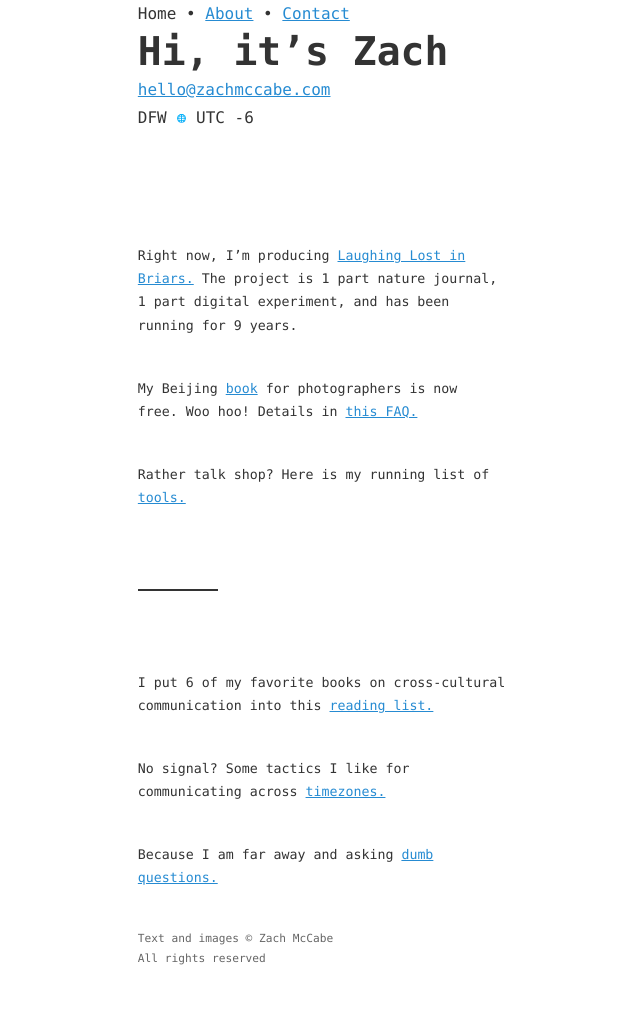
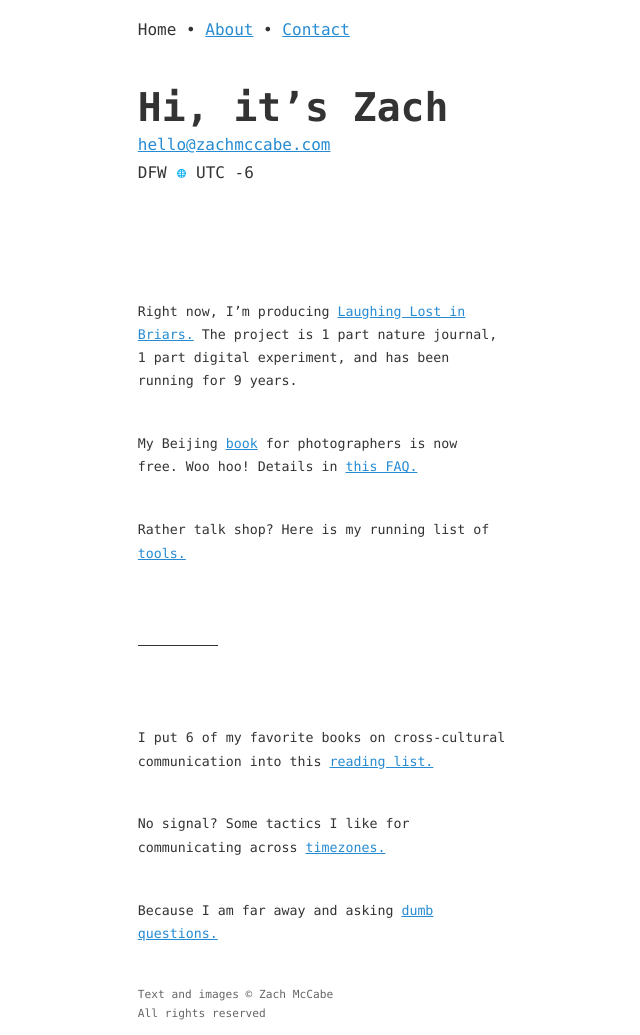
Before and after one commit to zachmccabe/zachmccabe.github.io, a Jekyll site: the page built from index.md, in a window 1280 px wide. Shown: the whole page, without its empty margins (165-805 px from the left). Built offline with Jekyll 4.4.1, drawn with Linux system fonts in a browser that asks for light colours; before the commit the page ends 979 px from its top, so only the background shows below that.

Commit message:
Update kao-midnite-13.css

```diff
--- a/assets/kao-midnite-13.css
+++ b/assets/kao-midnite-13.css
@@ -34,11 +34,15 @@ body {
 }
 
 header, .site-nav-top, main, footer {
-  padding-left: 0;
+  /* padding-left: 0; */
   margin: 0 auto;
   width: 70ch;
   max-width: 98%;
   text-align: left;
+}
+
+.site-nav-top {
+  padding: 1rem 0 2.48rem 0;
 }
 
 .wrap-70 {
```
